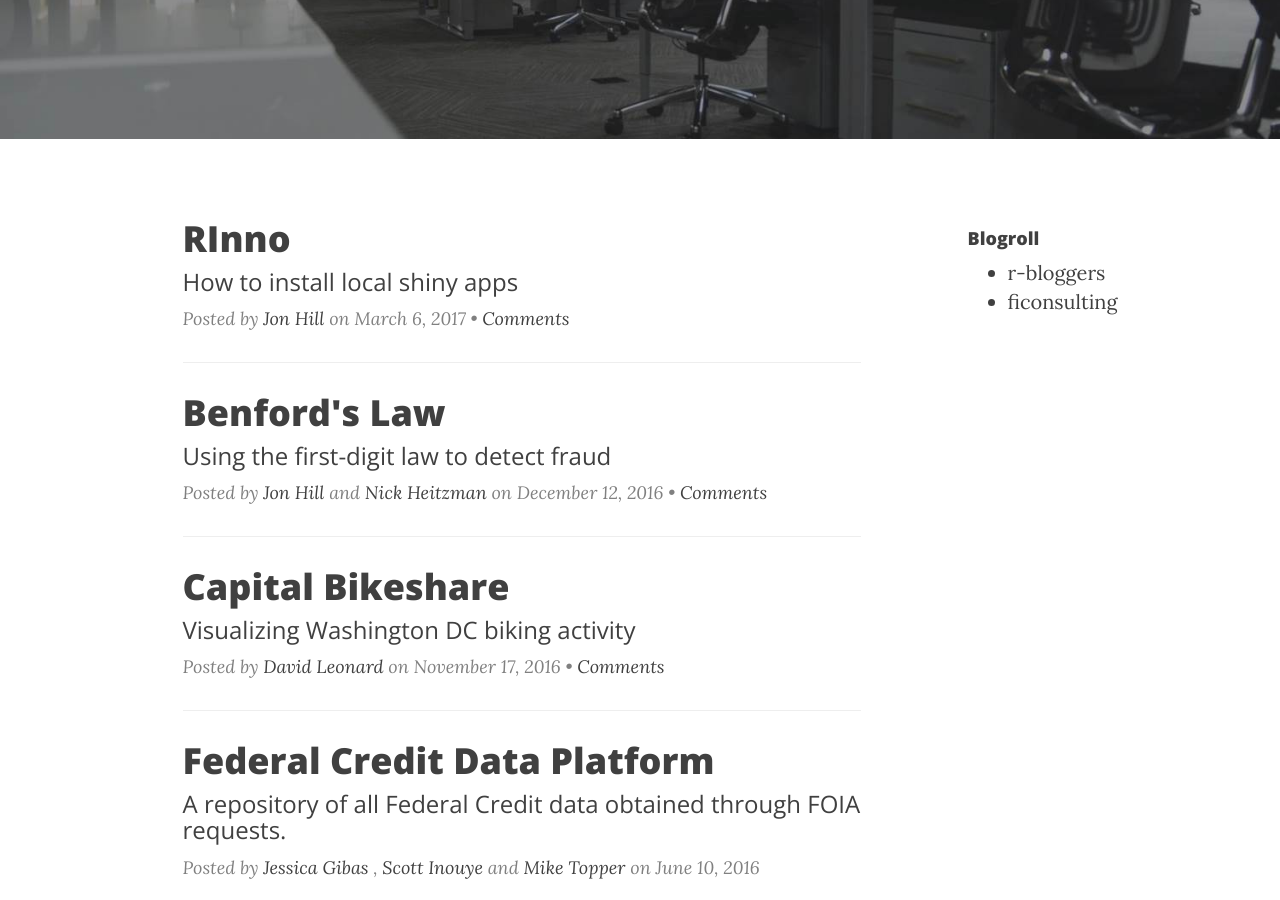
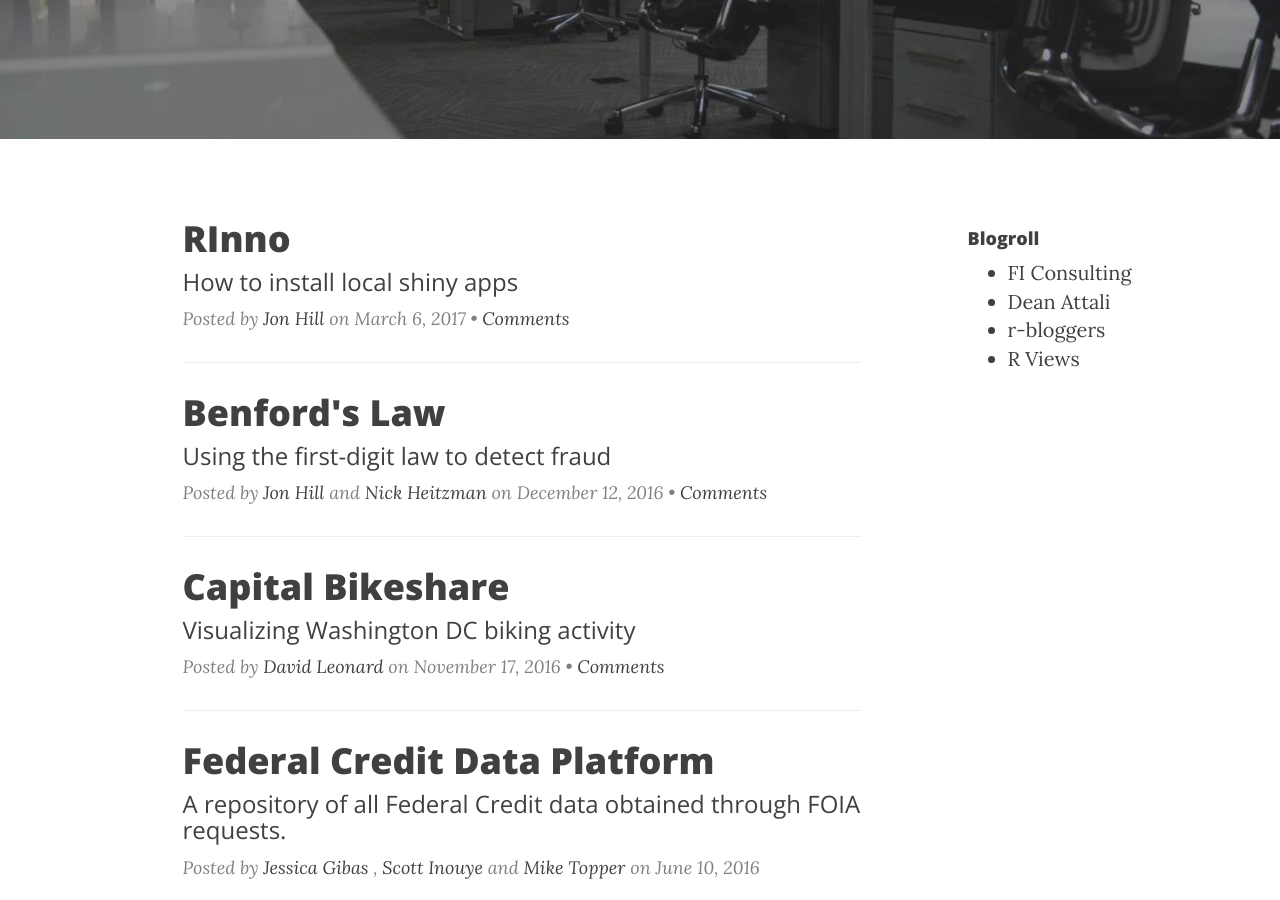
Before and after one commit to ficonsulting/filabs, a Jekyll site: the page built from index.html, in a window 1280 px wide and 900 px high, scrolled down 309 px. Built offline with Jekyll 4.4.1, drawn with Linux system fonts in a browser that asks for light colours; nearby versions of some CDN libraries; the list of posts is cut into pages by our own code; comment, search, counter and statistics services are not loaded.

Commit message:
add a few more links to the blogroll

```diff
--- a/_data/blogroll.yml
+++ b/_data/blogroll.yml
@@ -1,6 +1,9 @@
 # blogroll
-list :
-    - text: r-bloggers
-      url: http://www.r-bloggers.com
-    - text: ficonsulting
-      url: http://www.ficonsulting.com/news-insights/blog/
+- text: FI Consulting
+  url: http://www.ficonsulting.com/news-insights/blog/
+- text: Dean Attali
+  url: http://deanattali.com
+- text: r-bloggers
+  url: http://www.r-bloggers.com
+- text: R Views
+  url: https://www.rstudio.com/rviews/
--- a/_includes/blogroll.html
+++ b/_includes/blogroll.html
@@ -2,7 +2,7 @@
 <section>
 <h4>Blogroll</h4>
 <ul>
-  {% for link in site.data.blogroll.list %}
+  {% for link in site.data.blogroll %}
   <li><a href="{{ link.url }}" title="{{ link.text }}">{{ link.text }}</a></li>
   {% endfor %}
 </ul>
```
